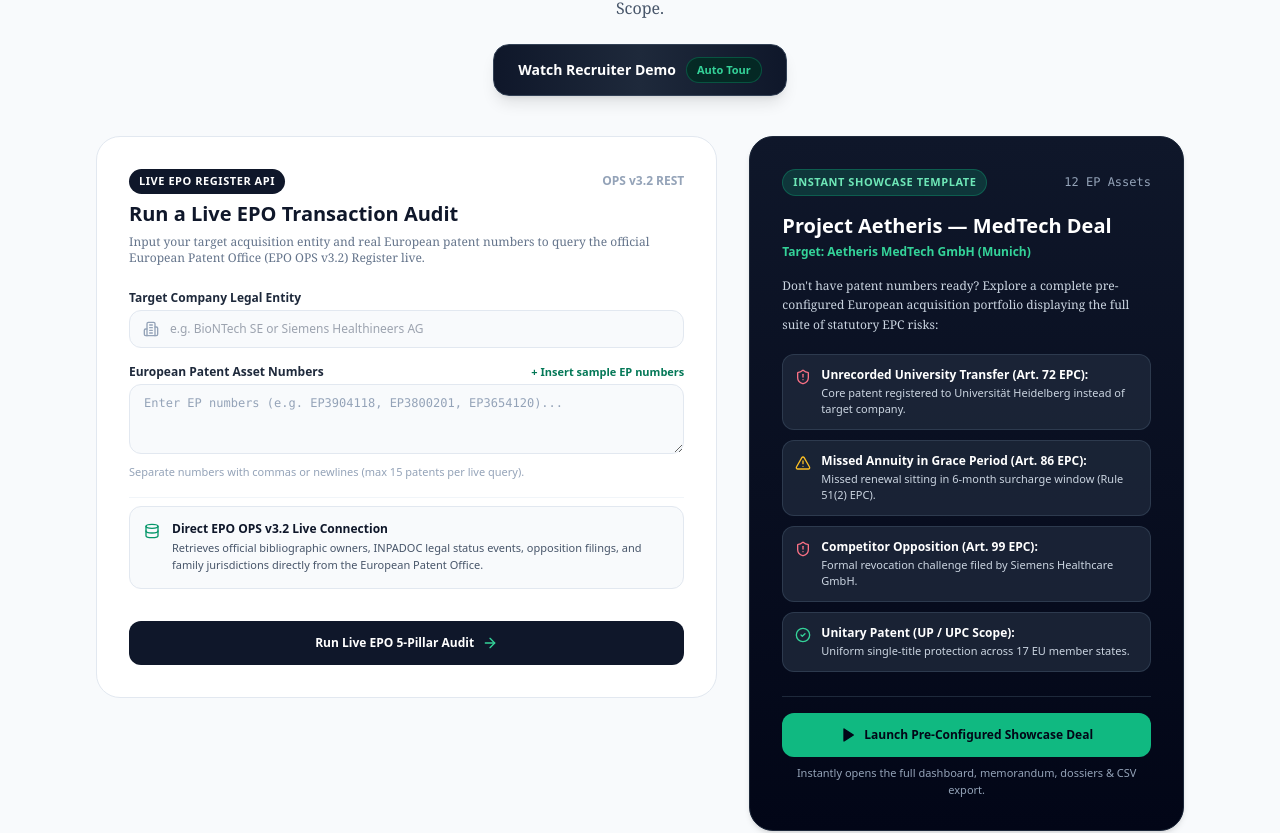
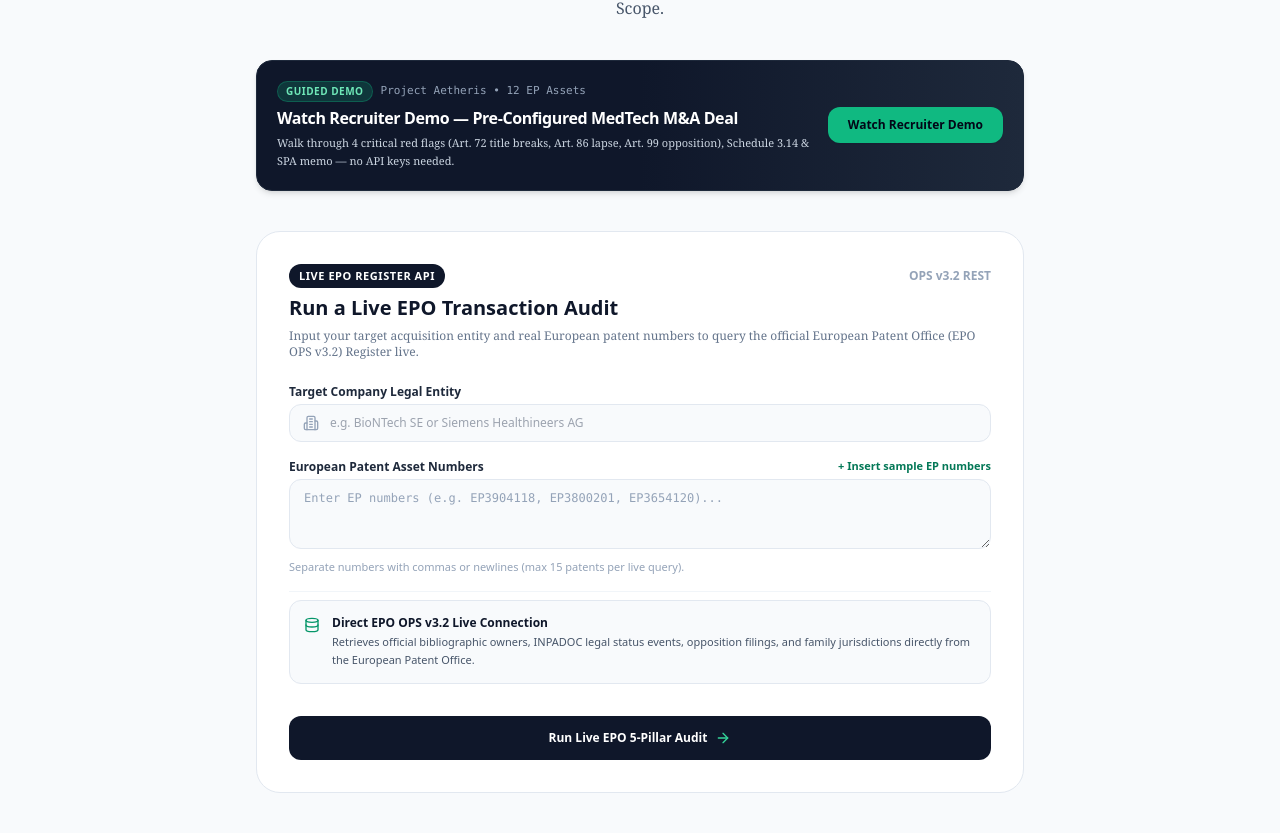
Before and after one commit to AStengard/Vanguard-IP-Audit, a Next.js app: page / in a window 1280 px wide. Shown: the part 311-1144 px from the top of the page. Built offline with nearby package versions, Linux system fonts and the light colour scheme.

Commit message:
Add files via upload

```diff
--- a/app/page.tsx
+++ b/app/page.tsx
@@ -153,32 +153,6 @@ export default function LandingPortalPage() {
   const handleInsertSampleNumbers = () => {
     setCustomPatentText('EP3904118, EP3800201, EP3654120, EP3491024, EP3312890');
     setCustomTarget('Aetheris MedTech GmbH');
-  };
-
-  // Launch the Pre-made Showcase Template (with full 8-second real-time scanner animation)
-  const handleLaunchShowcase = async () => {
-    if (liveScan?.isOpen) return;
-
-    setLiveScan({
-      isOpen: true,
-      targetName: 'Aetheris MedTech GmbH',
-      patentCount: 12,
-      isApiReady: true,
-      liveFlags: {
-        chainOfTitleFlagged: true,
-        maintenanceFlagged: true,
-        oppositionFlagged: true
-      },
-      modeBadge: 'Showcase',
-      footerTag: 'Project Aetheris • Showcase Scan'
-    });
-
-    await new Promise((resolve) => setTimeout(resolve, SCANNER_MIN_DURATION_MS));
-    if (!isMountedRef.current) return;
-
-    resetToShowcase();
-    setLiveScan(null);
-    router.push('/overview');
   };
 
   // Run the Custom Audit
@@ -412,33 +386,46 @@ export default function LandingPortalPage() {
         <p className="text-sm sm:text-base text-slate-600 leading-relaxed font-serif">
           Automated statutory legal risk audit for technology and life sciences transactions. Evaluates Chain of Title (Art. 72), Maintenance Standing (Art. 86), Opposition Vulnerability (Art. 99), and Unitary Patent Scope.
         </p>
+      </div>
 
-        {/* Recruiter Auto-Demo Launcher CTA */}
-        <div className="pt-2 flex flex-col sm:flex-row items-center justify-center gap-3">
+      {/* =====================================================================
+          3. COMPACT MERGED RECRUITER DEMO BANNER (Project Aetheris — 12 EP Assets)
+      ====================================================================== */}
+      <div className="max-w-3xl mx-auto bg-slate-900 bg-gradient-to-r from-slate-900 via-slate-900 to-slate-800 text-white rounded-2xl p-4 sm:p-5 border border-slate-800 shadow-md flex flex-col sm:flex-row sm:items-center justify-between gap-4">
+        <div className="space-y-1 min-w-0">
+          <div className="flex items-center gap-2 flex-wrap">
+            <span className="text-[10px] font-black uppercase tracking-wider px-2 py-0.5 rounded-full bg-emerald-500/20 text-emerald-300 border border-emerald-500/30">
+              Guided Demo
+            </span>
+            <span className="text-[11px] text-slate-400 font-mono">
+              Project Aetheris • 12 EP Assets
+            </span>
+          </div>
+          <h2 className="text-sm sm:text-base font-extrabold text-white tracking-tight">
+            Watch Recruiter Demo — Pre-Configured MedTech M&amp;A Deal
+          </h2>
+          <p className="text-[11px] text-slate-300 font-serif leading-relaxed">
+            Walk through 4 critical red flags (Art. 72 title breaks, Art. 86 lapse, Art. 99 opposition), Schedule 3.14 &amp; SPA memo — no API keys needed.
+          </p>
+        </div>
+
         <button
           type="button"
           onClick={startDemo}
-            className="w-full sm:w-auto inline-flex items-center justify-center gap-2.5 px-6 py-3 rounded-2xl bg-gradient-to-r from-slate-900 via-slate-800 to-slate-900 hover:from-slate-800 hover:to-slate-700 text-white font-extrabold text-xs sm:text-sm shadow-lg hover:shadow-xl border border-slate-700 hover:border-emerald-500/50 transition-all duration-200 cursor-pointer group hover:-translate-y-0.5"
-            title="Start automated 5-step recruiter walkthrough"
+          className="inline-flex items-center justify-center gap-2 px-5 py-2.5 rounded-xl bg-emerald-500 hover:bg-emerald-400 text-slate-950 font-black text-xs shadow-sm transition cursor-pointer shrink-0"
+          title="Start 5-step guided recruiter walkthrough using the Project Aetheris 12-patent deal"
         >
           <span>Watch Recruiter Demo</span>
-            <span className="text-[11px] font-semibold text-emerald-400 bg-emerald-950/80 px-2.5 py-0.5 rounded-full border border-emerald-500/30">
-              Auto Tour
-            </span>
         </button>
-        </div>
       </div>
 
       {/* =====================================================================
-          3. THE TWO PRIMARY CHOICES (STANDARD FUNCTIONAL APP vs PRESET TEMPLATE)
+          4. LIVE EPO TRANSACTION AUDIT FORM
       ====================================================================== */}
-      <div className="grid grid-cols-1 lg:grid-cols-12 gap-8 items-start">
-        {/* -------------------------------------------------------------------
-            CHOICE 1: THE STANDARD FUNCTIONAL APPLICATION (User inputs info)
-        -------------------------------------------------------------------- */}
+      <div className="max-w-3xl mx-auto">
         <div
           id="custom-audit-form-section"
-          className="lg:col-span-7 bg-white border border-slate-200 rounded-3xl p-6 sm:p-8 shadow-xs space-y-6 scroll-mt-24"
+          className="bg-white border border-slate-200 rounded-3xl p-6 sm:p-8 shadow-xs space-y-6 scroll-mt-24"
         >
           <div className="space-y-1.5">
             <div className="flex items-center justify-between">
@@ -595,103 +582,20 @@ export default function LandingPortalPage() {
                   <ol className="list-decimal pl-4 space-y-1">
                     <li>Register for free at <strong>developers.epo.org</strong>.</li>
                     <li>Add <code>EPO_OPS_CONSUMER_KEY</code> and <code>EPO_OPS_SECRET</code> in your Vercel environment variables.</li>
-                    <li>Or explore the <strong>Project Aetheris — MedTech Deal</strong> instant showcase (no API keys needed).</li>
+                    <li>Or launch the <strong>Recruiter Demo</strong> to explore the full 12-patent Project Aetheris deal immediately without API keys.</li>
                   </ol>
                   <button
                     type="button"
-                    onClick={handleLaunchShowcase}
+                    onClick={startDemo}
                     className="inline-flex items-center gap-1.5 px-3 py-1.5 rounded-lg bg-slate-900 hover:bg-slate-800 text-white font-bold text-[11px] transition cursor-pointer"
                   >
-                    <span>Launch Project Aetheris Showcase</span>
+                    <span>Watch Recruiter Demo</span>
                     <ArrowRight className="w-3.5 h-3.5 text-emerald-400" />
                   </button>
                 </div>
               )}
             </div>
           )}
-        </div>
-
-        {/* -------------------------------------------------------------------
-            CHOICE 2: THE PRE-CONFIGURED SHOWCASE TEMPLATE (Instant Preview)
-        -------------------------------------------------------------------- */}
-        <div className="lg:col-span-5 bg-slate-900 bg-gradient-to-b from-slate-900 to-slate-950 text-white rounded-3xl p-6 sm:p-8 shadow-md space-y-6 flex flex-col justify-between border border-slate-800">
-          <div className="space-y-4">
-            <div className="flex items-center justify-between">
-              <span className="text-[11px] font-black uppercase tracking-wider px-2.5 py-1 rounded-full bg-emerald-500/20 text-emerald-300 border border-emerald-500/30">
-                Instant Showcase Template
-              </span>
-              <span className="text-xs text-slate-400 font-mono">12 EP Assets</span>
-            </div>
-
-            <div>
-              <h2 className="text-xl font-extrabold text-white">
-                Project Aetheris — MedTech Deal
-              </h2>
-              <div className="text-xs text-emerald-400 font-semibold mt-1">
-                Target: Aetheris MedTech GmbH (Munich)
-              </div>
-            </div>
-
-            <p className="text-xs text-slate-300 leading-relaxed font-serif">
-              Don&apos;t have patent numbers ready? Explore a complete pre-configured European acquisition portfolio displaying the full suite of statutory EPC risks:
-            </p>
-
-            {/* Showcase Highlights List */}
-            <div className="space-y-2.5 text-xs pt-1">
-              <div className="bg-slate-800/80 border border-slate-700/80 p-3 rounded-xl flex items-start gap-2.5">
-                <ShieldAlert className="w-4 h-4 text-rose-400 shrink-0 mt-0.5" />
-                <div>
-                  <strong className="text-white">Unrecorded University Transfer (Art. 72 EPC):</strong>
-                  <span className="text-slate-300 block text-[11px] mt-0.5">
-                    Core patent registered to Universität Heidelberg instead of target company.
-                  </span>
-                </div>
-              </div>
-
-              <div className="bg-slate-800/80 border border-slate-700/80 p-3 rounded-xl flex items-start gap-2.5">
-                <AlertTriangle className="w-4 h-4 text-amber-400 shrink-0 mt-0.5" />
-                <div>
-                  <strong className="text-white">Missed Annuity in Grace Period (Art. 86 EPC):</strong>
-                  <span className="text-slate-300 block text-[11px] mt-0.5">
-                    Missed renewal sitting in 6-month surcharge window (Rule 51(2) EPC).
-                  </span>
-                </div>
-              </div>
-
-              <div className="bg-slate-800/80 border border-slate-700/80 p-3 rounded-xl flex items-start gap-2.5">
-                <ShieldAlert className="w-4 h-4 text-rose-400 shrink-0 mt-0.5" />
-                <div>
-                  <strong className="text-white">Competitor Opposition (Art. 99 EPC):</strong>
-                  <span className="text-slate-300 block text-[11px] mt-0.5">
-                    Formal revocation challenge filed by Siemens Healthcare GmbH.
-                  </span>
-                </div>
-              </div>
-
-              <div className="bg-slate-800/80 border border-slate-700/80 p-3 rounded-xl flex items-start gap-2.5">
-                <CheckCircle2 className="w-4 h-4 text-emerald-400 shrink-0 mt-0.5" />
-                <div>
-                  <strong className="text-white">Unitary Patent (UP / UPC Scope):</strong>
-                  <span className="text-slate-300 block text-[11px] mt-0.5">
-                    Uniform single-title protection across 17 EU member states.
-                  </span>
-                </div>
-              </div>
-            </div>
-          </div>
-
-          <div className="pt-4 border-t border-slate-800 space-y-2">
-            <button
-              onClick={handleLaunchShowcase}
-              className="w-full inline-flex items-center justify-center gap-2 px-6 py-3.5 rounded-xl bg-emerald-500 hover:bg-emerald-400 text-slate-950 font-black text-xs shadow-xs transition cursor-pointer"
-            >
-              <Play className="w-4 h-4 fill-current" />
-              <span>Launch Pre-Configured Showcase Deal</span>
-            </button>
-            <span className="text-[11px] text-slate-400 text-center block">
-              Instantly opens the full dashboard, memorandum, dossiers &amp; CSV export.
-            </span>
-          </div>
         </div>
       </div>
 
```
Lines whose indentation alone changed are shown as unchanged.
